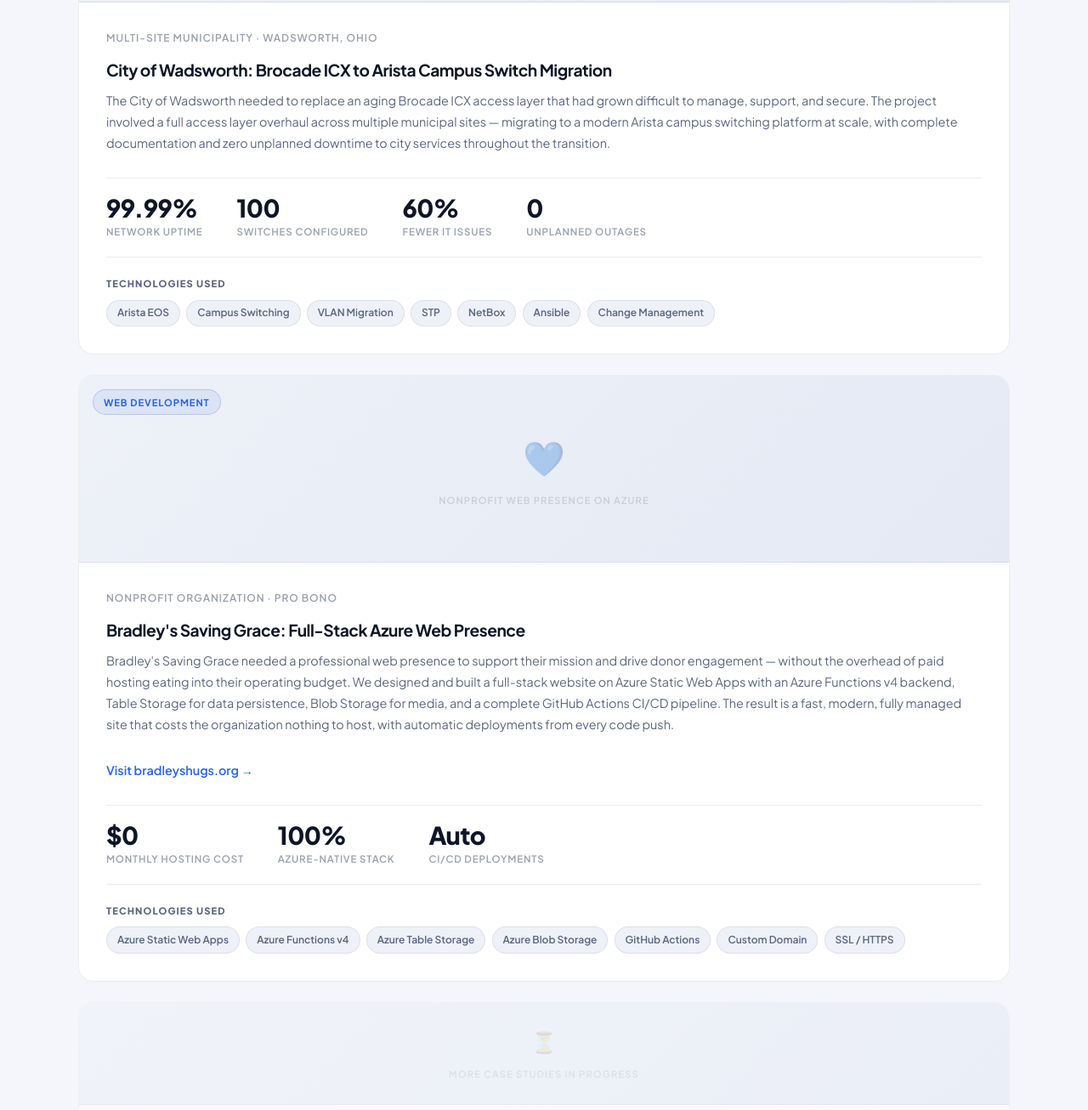
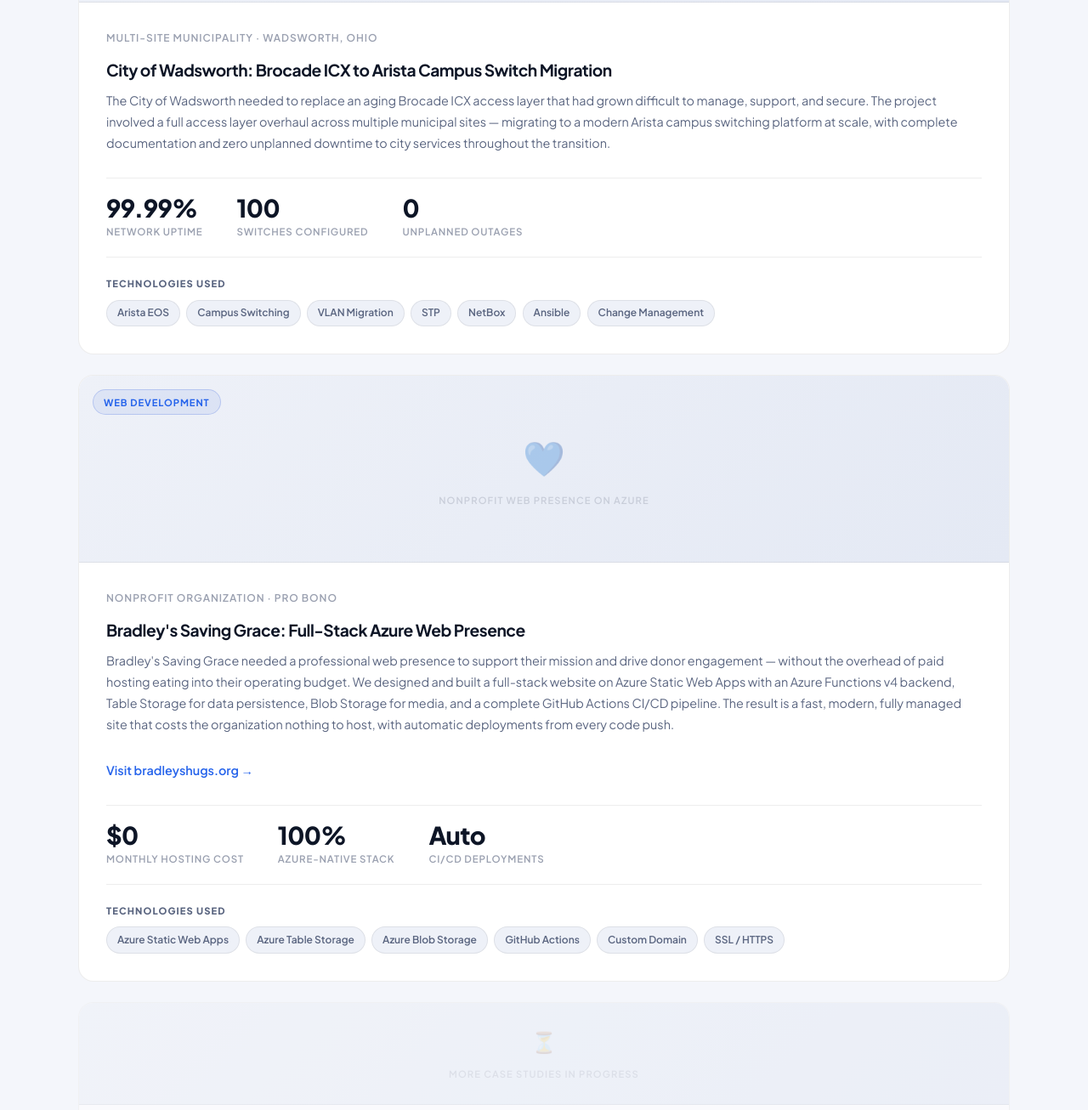
Before and after one commit to GrumpyMonkeyLLC/PacketPointTech-WEBSITE, a plain HTML site: page case-studies.html in a window 1280 px wide. Shown: the part 748-2054 px from the top of the page at 85% size. Drawn offline with Linux system fonts and the light colour scheme.

Commit message:
Revised Case studies

```diff
--- a/case-studies.html
+++ b/case-studies.html
@@ -72,10 +72,6 @@
             <div class="case-metric-label">Switches configured</div>
           </div>
           <div class="case-metric">
-            <div class="case-metric-value">60%</div>
-            <div class="case-metric-label">Fewer IT issues</div>
-          </div>
-          <div class="case-metric">
             <div class="case-metric-value">0</div>
             <div class="case-metric-label">Unplanned outages</div>
           </div>
@@ -126,7 +122,6 @@
           <h4 style="font-size:0.7rem;font-weight:800;color:var(--text-muted);text-transform:uppercase;letter-spacing:0.1em;margin-bottom:0.75rem;">Technologies Used</h4>
           <div class="tech-tags">
             <span class="tech-tag">Azure Static Web Apps</span>
-            <span class="tech-tag">Azure Functions v4</span>
             <span class="tech-tag">Azure Table Storage</span>
             <span class="tech-tag">Azure Blob Storage</span>
             <span class="tech-tag">GitHub Actions</span>
```
